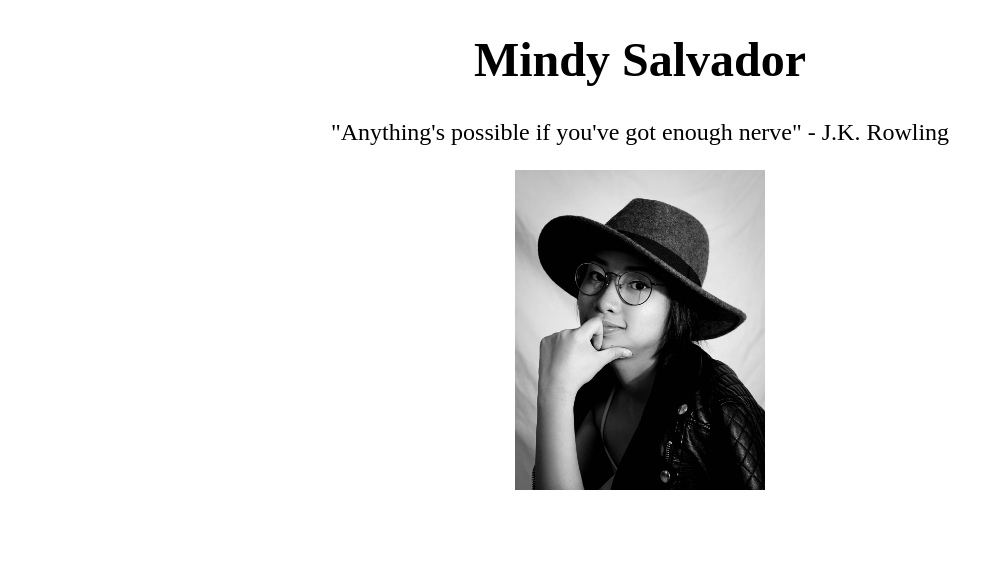
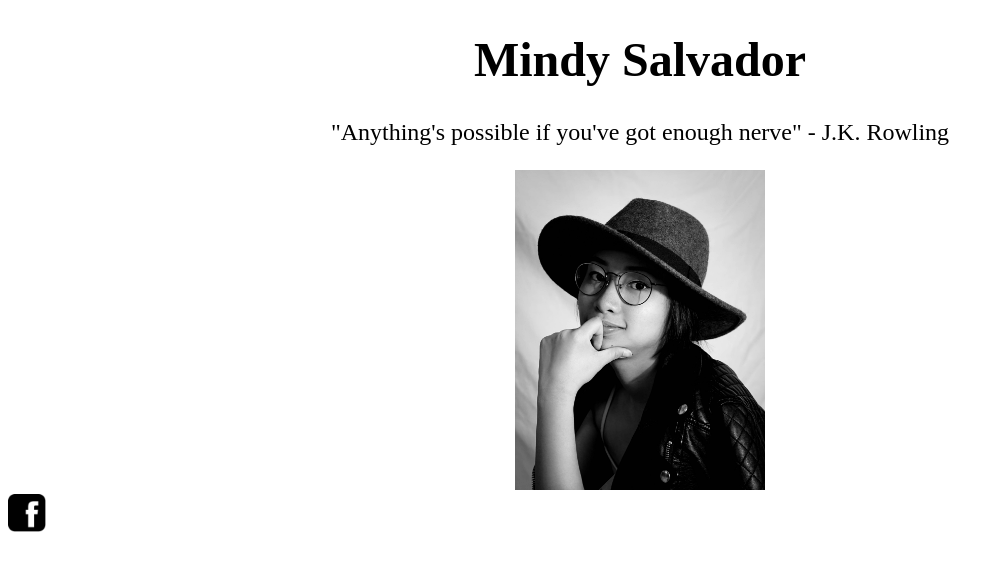
Before and after one commit to salvadormindy/salvadormindy.github.io, a Jekyll site: the page index.html, which Jekyll copies as it is, in a window 1280 px wide. Shown: the top 571 px of the page, without its empty margins (0-1004 px from the left). Built offline with Jekyll 4.4.1, drawn with Linux system fonts in a browser that asks for light colours.

Commit message:
Update index.html

```diff
--- a/index.html
+++ b/index.html
@@ -23,6 +23,9 @@
 
     <center><img src="mindy.jpg" width="250" height="320"></center>
 
+    <a href="default.asp">
+      <img src="facebook.jpg" alt="HTML tutorial" style="width:38px;border:0">
+    </a>
 
   </body>
   </html>
```
